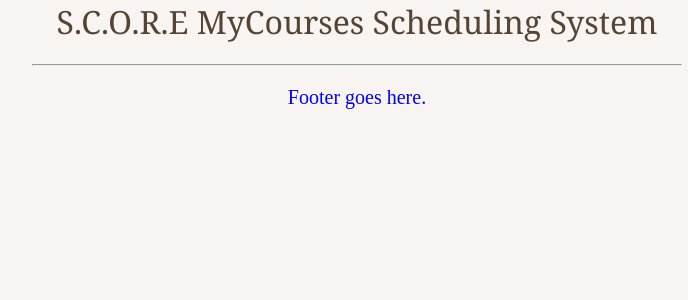
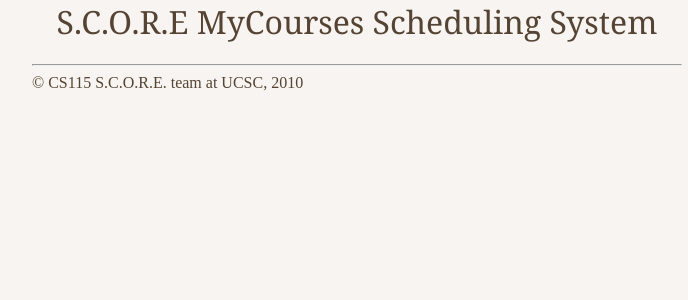
Before and after one commit to bpross/MyCourses-Scheduler, a Python web app: template django/scheduler/templates/base.html in a window 1280 px wide. Shown: the top 300 px of the page, without its empty margins (283-971 px from the left). Run offline with Jinja, Linux system fonts and the light colour scheme; the template is opened without the code that fills it, so the values that code supplies are empty.

Commit message:
Updated footer
git-svn-id: http://gforge.soe.ucsc.edu/svn/scheduling115/trunk@141 24d622c1-b139-487c-8c47-8fc189a5de26

```diff
--- a/django/scheduler/templates/base.html
+++ b/django/scheduler/templates/base.html
@@ -12,7 +12,7 @@ type="text/css" href="/media/css/suggestion-default.css" />
 {% block footer %}
 <hr>
 <div id="footer">
-	<p>Footer goes here.</p>
+	<span>© CS115 S.C.O.R.E. team at UCSC, 2010</span>
 </div>
 {% endblock %}
 </body>
```
